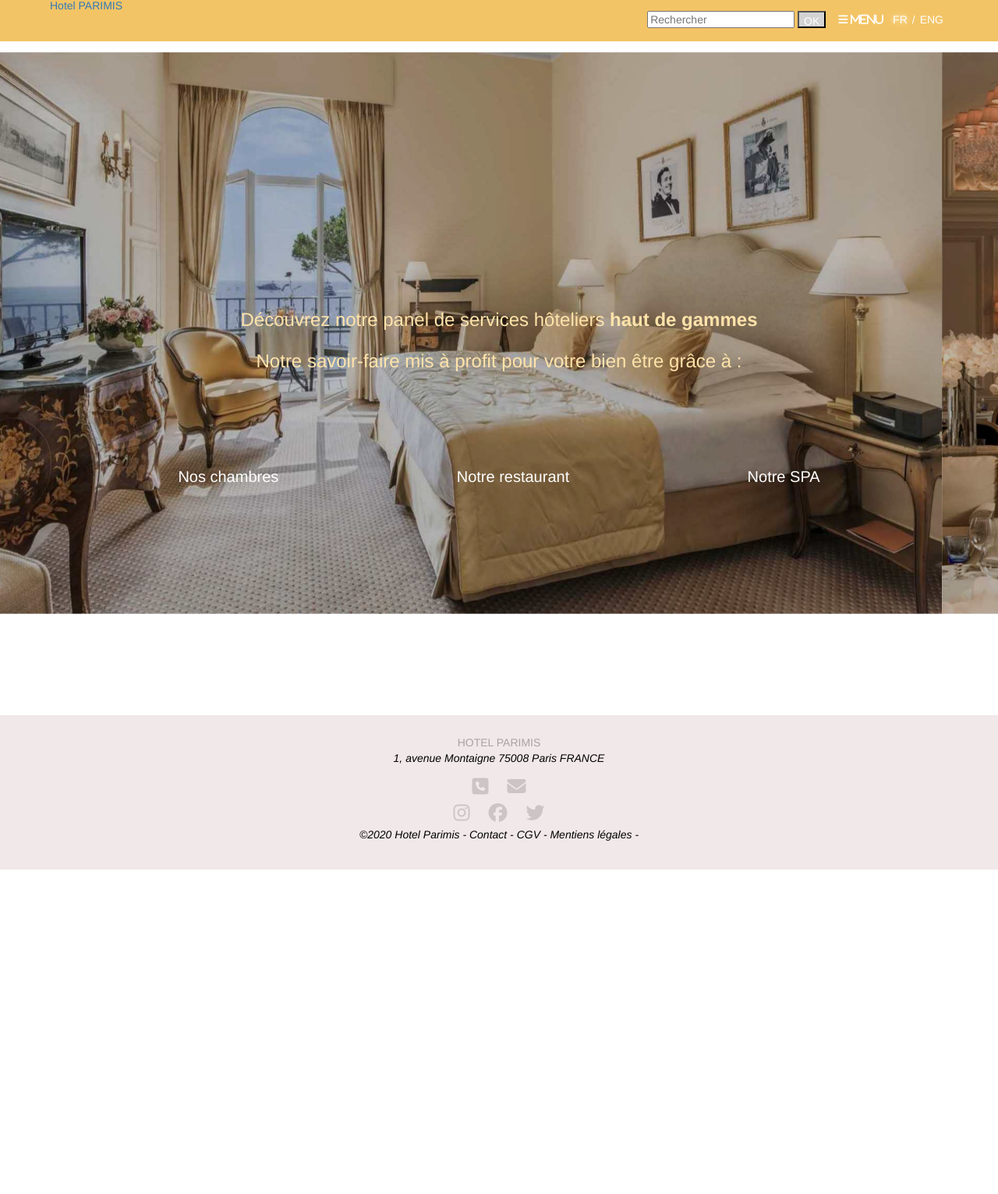
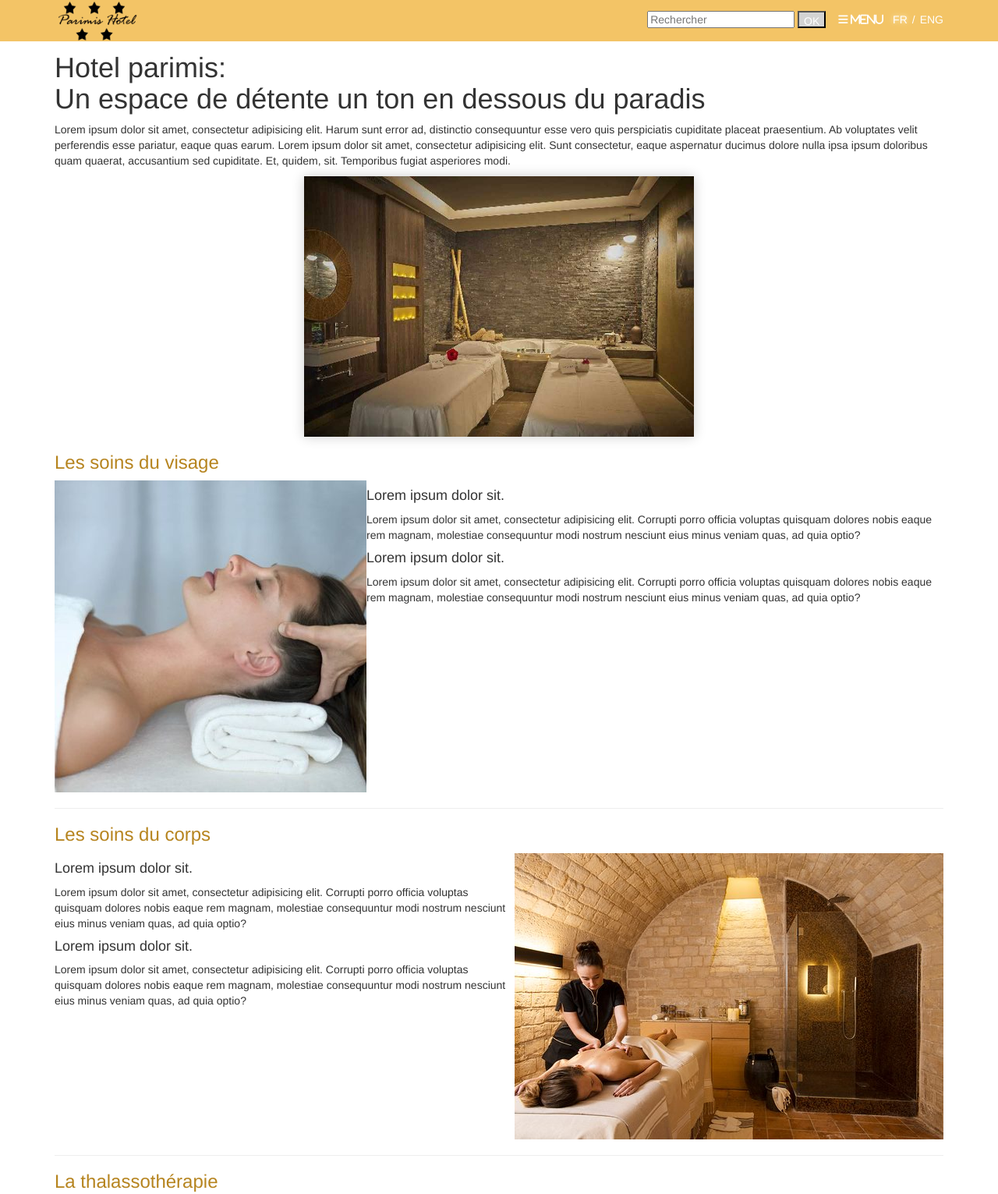
Before and after one commit to VinhNguyen2018/hotelcop, a plain HTML site: page spa.html in a window 1280 px wide. Shown: the part 3-1534 px from the top of the page at 78% size. Before the commit the page ends 1118 px from the top, so only its background shows below. Drawn offline with nearby package versions, Linux system fonts and the light colour scheme.

Commit message:
added spa therapy apicture

```diff
--- a/css/style.css
+++ b/css/style.css
@@ -417,6 +417,15 @@ main h2, main h3{
   height:auto;
 }
 
+.card-spa{
+/*  margin:0 auto;*/
+ /* padding:1em;*/
+  width:100%;
+  height:auto;
+  display:flex;
+  /*justify-content: space-around;*/
+}
+
 @media screen and (max-width:767px){
   .card-restaurant{
     width:100%;
--- a/spa.html
+++ b/spa.html
@@ -16,9 +16,9 @@
 <header>
   <nav>
     <div class="navbarPerso">
-      <div class="logo">
+      <div class="logo-navbar">
         <a href="index.html">
-        Hotel PARIMIS
+          <img src="img/logo-parimis.png" alt="logo Parimis hotel">
         </a>
       </div>
       <div class="menuList">
@@ -44,51 +44,71 @@
 
     </aside>
   </nav>
-  <div class="banner">
-    <div class="containerBanner">
-      <h1>Hôtel PARIMIS</h1>
-      <h3>Découvrez notre panel de services hôteliers <strong>haut de gammes</strong> <br> <br>Notre savoir-faire mis à profit pour votre bien être grâce à :</h3>
-      <ul class="bannerList">
-        <li><a href="#roomService">Nos chambres</a></li>
-        <li><a href="#restaurantService">Notre restaurant</a></li>
-        <li><a href="#spaService">Notre SPA</a></li>
-      </ul>
-    </div>
-    <div id="myCarousel" class="carousel slide" data-ride="carousel">
-      <div class="carousel-inner">
-        <div class="item active">
-          <img src="img/1.jpg" alt="Chambre de luxe" class="imgCarousel">
-        </div>
-
-        <div class="item">
-          <img src="img/2.jpg" alt="restaurant" class="imgCarousel">
-        </div>
-
-        <div class="item">
-          <img src="img/3.jpg" alt="spa" class="imgCarousel">
-        </div>
-      </div>
-    </div>
-  </div>
-
-  <div class="bannerDisplaySmall">
-    <div class="container verticalMiddle">
-      <div class="cardBanner">
-        <div class="logo">HOTEL PARIMIS</div>
-        <h3>test</h3>
-        <p>Lorem ipsum dolor sit amet, consectetur adipisicing elit. Illo molestias, eius eveniet. Consectetur, corporis, doloremque iusto aperiam ipsum maiores beatae nam expedita autem. Ut, ducimus quas quisquam aliquid voluptas magni?</p>
-      </div>
-    </div>
-  </div>
 </header>
 
 <main>
-
+  <div class="container">
+    <section id="first-section">
+      <h1>Hotel parimis: <br>Un espace de détente un ton en dessous du paradis</h1>
+      <p>Lorem ipsum dolor sit amet, consectetur adipisicing elit. Harum sunt error ad, distinctio consequuntur esse vero quis perspiciatis cupiditate placeat praesentium. Ab voluptates velit perferendis esse pariatur, eaque quas earum. Lorem ipsum dolor sit amet, consectetur adipisicing elit. Sunt consectetur, eaque aspernatur ducimus dolore nulla ipsa ipsum doloribus quam quaerat, accusantium sed cupiditate. Et, quidem, sit. Temporibus fugiat asperiores modi.</p>
+      <div id="slider">
+        <figure>
+          <img src="img/spa1.jpg" alt="image de spa">
+          <img src="img/spa2.jpg" alt="image de spa">
+          <img src="img/spa3.jpg" alt="image de spa">
+          <img src="img/spa4.jpg" alt="image de spa">
+          <img src="img/spa1.jpg" alt="image de spa">
+        </figure>
+      </div>
+    </section>
+    <section id="spa-cards">
+      <h3>Les soins du visage</h3>
+      <article id="spa-face">
+        <div class="card-spa">
+          <img src="img/spa-therapy1.jpg" alt="image soin du visage">
+          <div class="card-spa-info">
+            <h4>Lorem ipsum dolor sit.</h4>
+            <p>Lorem ipsum dolor sit amet, consectetur adipisicing elit. Corrupti porro officia voluptas quisquam dolores nobis eaque rem magnam, molestiae consequuntur modi nostrum nesciunt eius minus veniam quas, ad quia optio?</p>
+            <h4>Lorem ipsum dolor sit.</h4>
+            <p>Lorem ipsum dolor sit amet, consectetur adipisicing elit. Corrupti porro officia voluptas quisquam dolores nobis eaque rem magnam, molestiae consequuntur modi nostrum nesciunt eius minus veniam quas, ad quia optio?</p>
+          </div>
+        </div>
+      </article>
+      <hr>
+      <h3>Les soins du corps</h3>
+      <article id="spa-body">
+        <div class="card-spa">
+          <div class="card-spa-info">
+            <h4>Lorem ipsum dolor sit.</h4>
+            <p>Lorem ipsum dolor sit amet, consectetur adipisicing elit. Corrupti porro officia voluptas quisquam dolores nobis eaque rem magnam, molestiae consequuntur modi nostrum nesciunt eius minus veniam quas, ad quia optio?</p>
+            <h4>Lorem ipsum dolor sit.</h4>
+            <p>Lorem ipsum dolor sit amet, consectetur adipisicing elit. Corrupti porro officia voluptas quisquam dolores nobis eaque rem magnam, molestiae consequuntur modi nostrum nesciunt eius minus veniam quas, ad quia optio?</p>
+          </div>
+          <img src="img/spa-therapy2.jpg" alt="image soin du visage">
+        </div>
+      </article>
+      <hr>
+      <h3>La thalassothérapie</h3>
+      <article id="spa-thalasso">
+        <div class="card-spa">
+          <img src="img/spa-therapy3.jpg" alt="image soin du visage">
+          <div class="card-spa-info">
+            <h4>Lorem ipsum dolor sit.</h4>
+            <p>Lorem ipsum dolor sit amet, consectetur adipisicing elit. Corrupti porro officia voluptas quisquam dolores nobis eaque rem magnam, molestiae consequuntur modi nostrum nesciunt eius minus veniam quas, ad quia optio?</p>
+            <h4>Lorem ipsum dolor sit.</h4>
+            <p>Lorem ipsum dolor sit amet, consectetur adipisicing elit. Corrupti porro officia voluptas quisquam dolores nobis eaque rem magnam, molestiae consequuntur modi nostrum nesciunt eius minus veniam quas, ad quia optio?</p>
+          </div>
+        </div>
+      </article>
+    </section>
+  </div>
 </main>
 
 <footer>
   <div class="footer">
-    <div class="logo">HOTEL PARIMIS</div>
+    <div class="logo">
+      <img src="img/logo-parimis.png" alt="logo Parimis hotel">
+    </div>
     <p class="adresse">1, avenue Montaigne 75008 Paris FRANCE</p>
     <div class="footer-links">
       <a href="tel:0102030405"><i class="fas fa-phone-square"></i></i></a>
```
Also changed, not shown: restaurant.html (+6 -6 lines), img/spa-therapy1.jpg (added), img/spa-therapy2.jpg (added), img/spa-therapy3.jpg (added).
